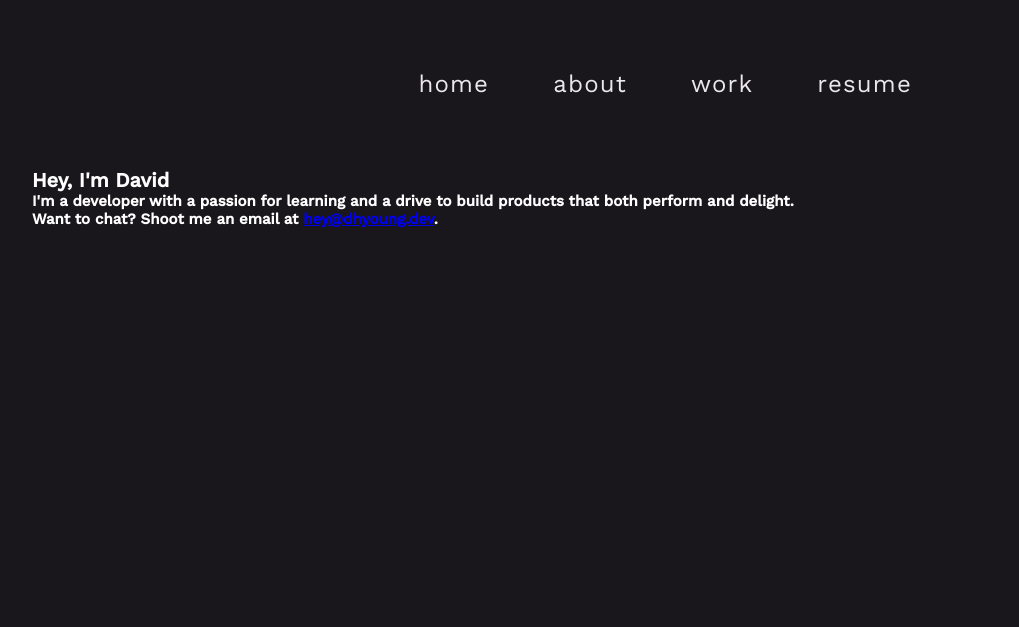
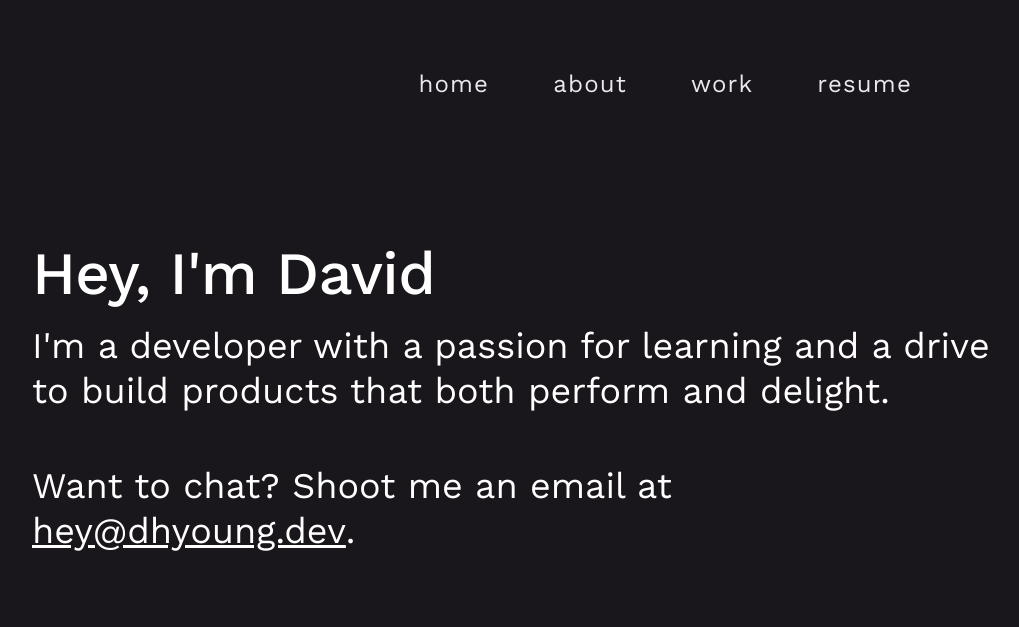
Before and after one commit to dichlorodiphen/personal-website, a website: page index.html in a window 1280 px wide. Shown: the whole page, without its empty margins (168-1187 px from the left). Drawn offline with nearby package versions, Linux system fonts and the light colour scheme.

Commit message:
Style introduction

```diff
--- a/css/_typography.scss
+++ b/css/_typography.scss
@@ -1,7 +1,23 @@
 @import url("https://fonts.googleapis.com/css2?family=Work+Sans:wght@300;400;500&display=swap");
 
 body {
-    font-family: 'Work Sans', sans-serif;
+    font-family: "Work Sans", sans-serif;
     font-weight: 400;
     color: var(--white);
+
+    -webkit-font-smoothing: antialiased;
+    -moz-osx-font-smoothing: grayscale;
+    font-smooth: never;
 }
+
+.heading-1 {
+    font-weight: 500;
+    font-size: 6rem;
+    letter-spacing: -0.6px;
+}
+
+.heading-2 {
+    font-size: 3.6rem;
+    font-weight: 400;
+    line-height: 125%;
+}
--- /dev/null
+++ b/css/_utilities.scss
@@ -0,0 +1,11 @@
+.u-margin-bottom-small {
+    margin-bottom: 0.5rem !important;
+}
+
+.u-margin-bottom-med {
+    margin-bottom: 1.5rem !important;
+}
+
+.u-margin-bottom-large {
+    margin-bottom: 4rem !important;
+}
--- a/css/components/_nav.scss
+++ b/css/components/_nav.scss
@@ -16,7 +16,7 @@
             transition: color 0.2s, translate 0.2s;
         }
 
-        &:hover {
+        &:hover, &:focus {
             color: var(--grey-500);
             translate: 0 -2px;
         }
--- a/css/main.scss
+++ b/css/main.scss
@@ -1,5 +1,8 @@
 @import "base";
 @import "layout";
+@import "utilities";
 @import "typography";
 
 @import "components/nav";
+
+@import "pages/landing";
--- /dev/null
+++ b/css/pages/_landing.scss
@@ -0,0 +1,28 @@
+.introduction {
+    padding: 7rem 0;
+
+    &__subtext {
+        width: 100rem;
+        margin-bottom: 5rem;
+    }
+
+    &__email {
+        &:link,
+        &:visited {
+            color: inherit;
+
+            display: inline-block;
+            transition: color 0.2s, scale 0.2s;
+        }
+
+        &:hover,
+        &:focus {
+            color: var(--grey-300);
+            scale: 1.03;
+        }
+
+        &:active {
+            scale: 1;
+        }
+    }
+}
--- a/index.html
+++ b/index.html
@@ -17,14 +17,16 @@
 
         <!-- Introduction -->
         <div class="introduction">
-            <h1 class="heading-1">Hey, I'm David</h1>
-            <h2 class="heading-2">
+            <h1 class="heading-1 u-margin-bottom-med">Hey, I'm David</h1>
+            <h2 class="heading-2 introduction__subtext">
                 I'm a developer with a passion for learning and a drive to build
                 products that both perform and delight.
             </h2>
             <h2 class="heading-2">
                 Want to chat? Shoot me an email at
-                <a href="mailto:hey@dhyoung.dev">hey@dhyoung.dev</a>.
+                <a class="introduction__email" href="mailto:hey@dhyoung.dev"
+                    >hey@dhyoung.dev</a
+                >.
             </h2>
         </div>
 
```
Also changed, not shown: css/build/main.css, 1 other file.
